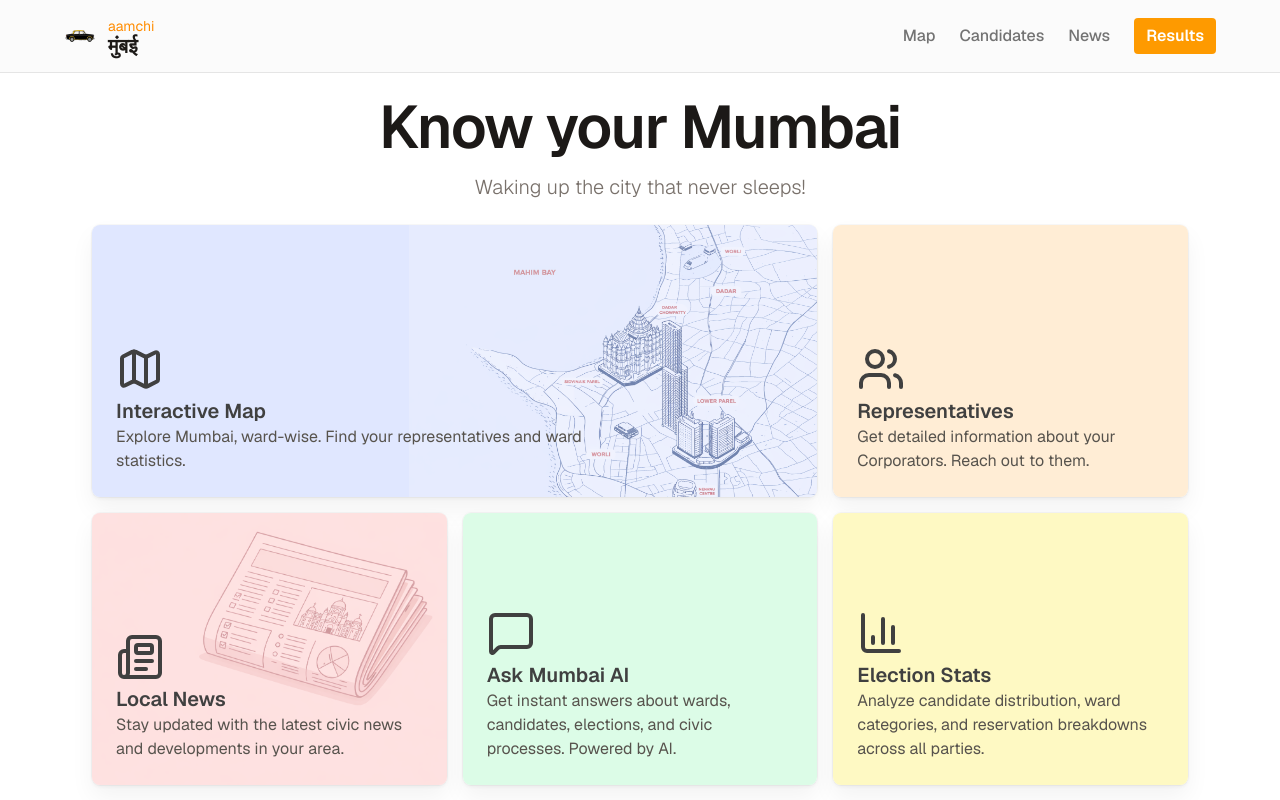
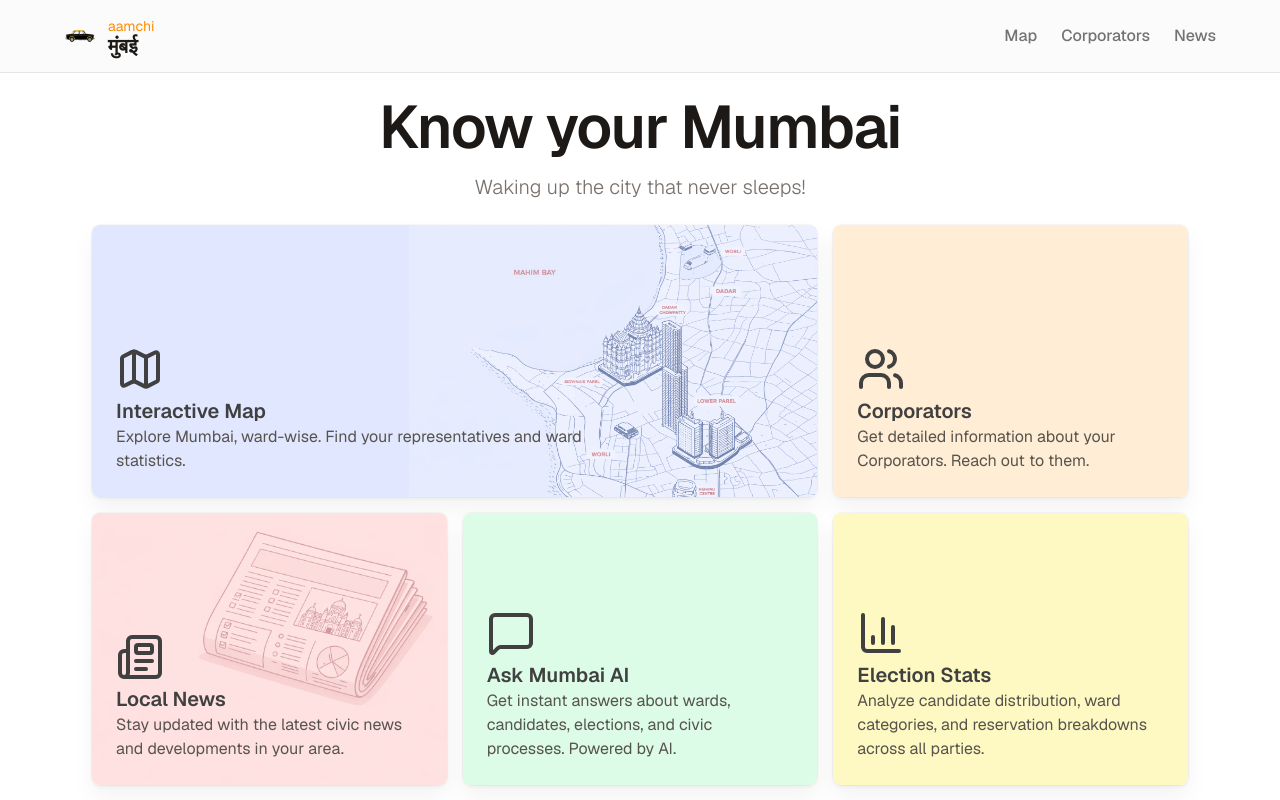
Before and after one commit to shetty-ansh/mumbai-civictracker, a Next.js app: page /home in a window 1280 px wide. Shown: the top 800 px of the page. Built offline with nearby package versions, Linux system fonts and the light colour scheme; no server answers.

Commit message:
Ansh - General UI and image changes

```diff
--- a/app/home/page.tsx
+++ b/app/home/page.tsx
@@ -27,7 +27,7 @@ export default function HomePage() {
         },
         {
             Icon: Users,
-            name: "Representatives",
+            name: "Corporators",
             description: "Get detailed information about your Corporators. Reach out to them.",
             href: "/candidates",
             cta: "View Leaders",
--- a/components/ui/navbar.tsx
+++ b/components/ui/navbar.tsx
@@ -40,7 +40,7 @@ export function Navbar() {
                             : 'font-medium text-muted-foreground hover:text-accent'
                             }`}
                     >
-                        Candidates
+                        Corporators
                     </Link>
                     <Link
                         href="/news"
@@ -60,7 +60,7 @@ export function Navbar() {
                     >
                         Resources
                     </Link> */}
-                    <Link
+                    {/* <Link
                         href="/results"
                         className={`text-sm md:text-base transition-colors ${pathname === '/results'
                             ? 'font-semibold bg-amber-500 text-white px-2 py-1 md:px-3 md:py-1.5 rounded-md'
@@ -68,7 +68,7 @@ export function Navbar() {
                             }`}
                     >
                         Results
-                    </Link>
+                    </Link> */}
                 </nav>
             </div>
         </header>
```
Also changed, not shown: 1 other file (tests, documents, lock files or other folders).
